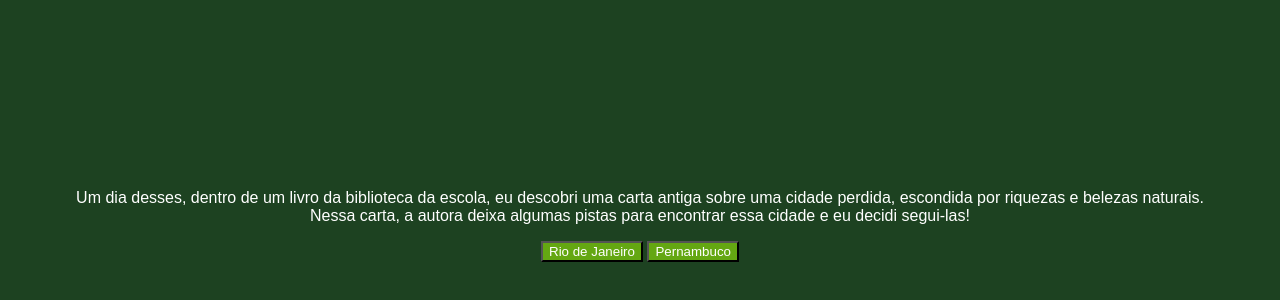
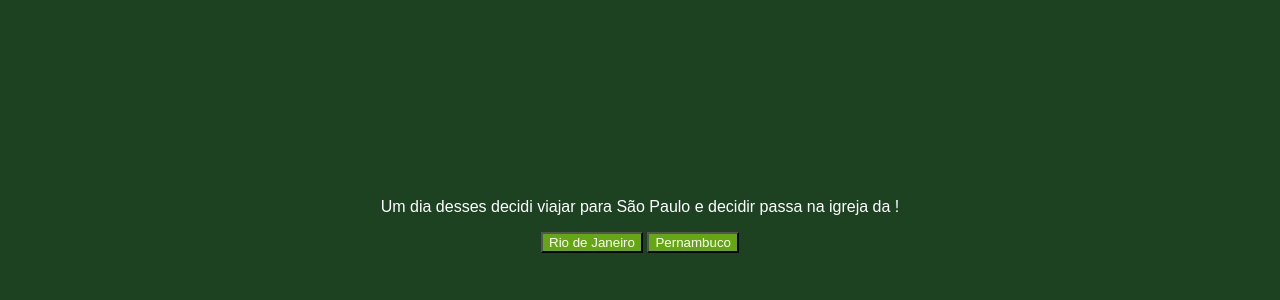
Before and after one commit to danixwv/criando_aventura, a plain HTML site: page index.html in a window 1280 px wide. Shown: the part 142-442 px from the top of the page. Drawn offline with Linux system fonts and the light colour scheme; a web font is replaced by a local one.

Commit message:
Update index.html

```diff
--- a/index.html
+++ b/index.html
@@ -7,13 +7,13 @@
     <link rel="preconnect" href="https://fonts.googleapis.com">
     <link rel="preconnect" href="https://fonts.gstatic.com" crossorigin>
     <link href="https://fonts.googleapis.com/css2?family=Bai+Jamjuree:ital,wght@0,200;0,300;0,400;0,500;0,600;0,700;1,200;1,300;1,400;1,500;1,600;1,700&display=swap" rel="stylesheet">
-    <title>Em busca da cidade perdida</title>
+    <title>Aparecida do Norte</title>
 </head>
 <body>
     <main>
         <div class="passo ativo" id="passo-0">
             <img src="img/cenario-passo0.png" alt="">
-            <p>Um dia desses, dentro de um livro da biblioteca da escola, eu descobri uma carta antiga sobre uma cidade perdida, escondida por riquezas e belezas naturais. Nessa carta, a autora deixa algumas pistas para encontrar essa cidade e eu decidi segui-las!</p>
+            <p>Um dia desses decidi viajar para São Paulo e decidir passa na igreja da !</p>
             <button class="btn-proximo" data-proximo="1">Rio de Janeiro</button>
             <button class="btn-proximo" data-proximo="2">Pernambuco</button>
         </div>
```
